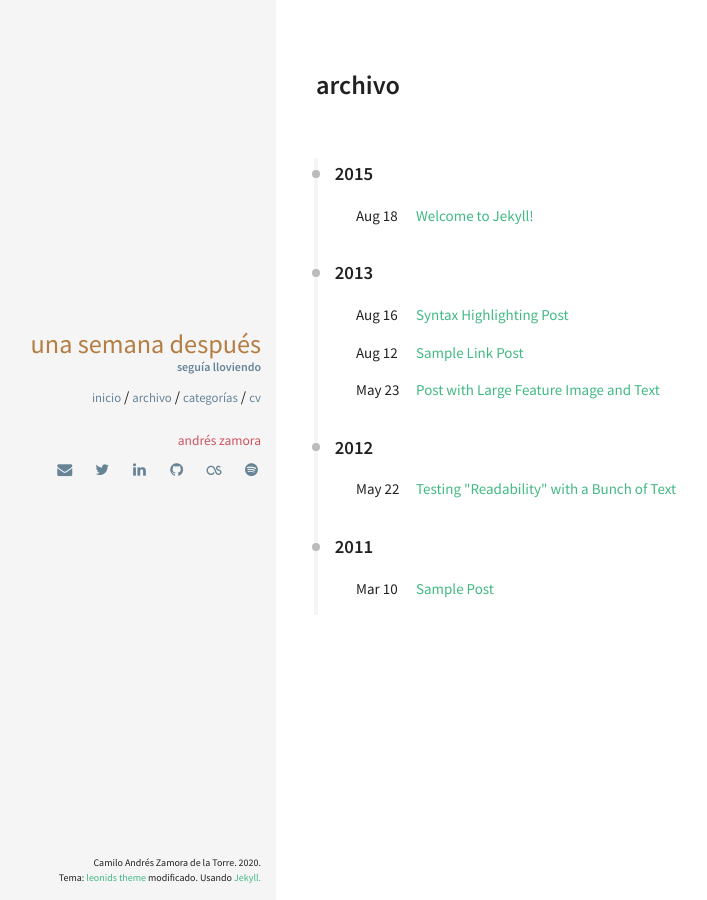
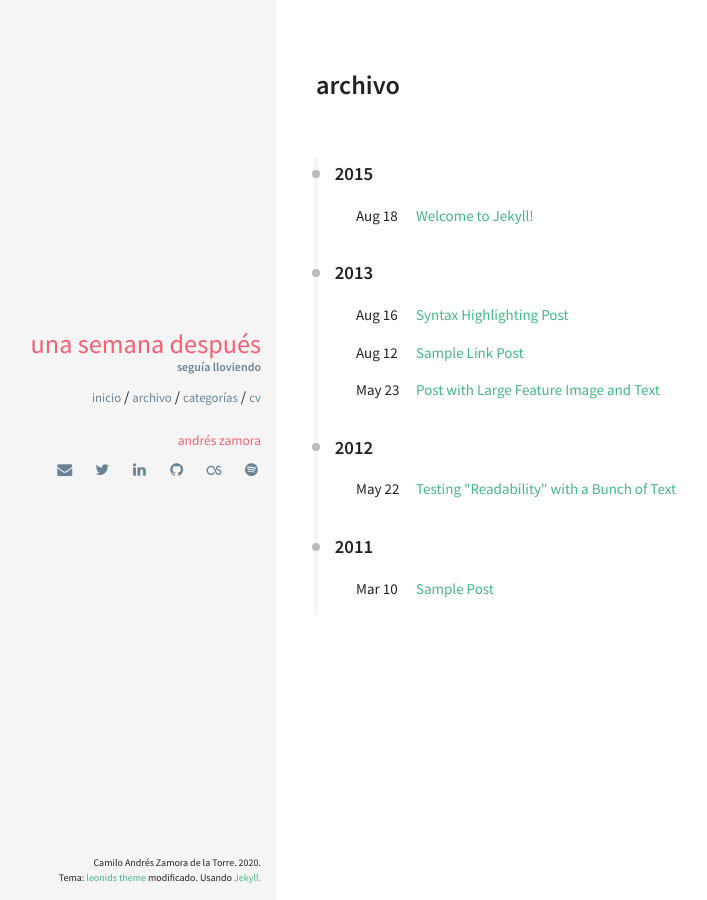
Before and after one commit to cazdlt/cazdlt.github.io, a Jekyll site: the page built from archive.html, in a window 1280 px wide. Shown: the whole page, without its empty margins (44-751 px from the left). Built offline with Jekyll 4.4.1, drawn with Linux system fonts in a browser that asks for light colours.

Commit message:
cambio de colores

```diff
--- a/_config.yml
+++ b/_config.yml
@@ -3,7 +3,7 @@
 # Site wide configuration
 ####################################
 #
-title: ZDLT
+title: cazdlt
 email: cazdlt@gmail.com
 description:
 url: # the base hostname & protocol for your site
@@ -17,7 +17,7 @@ keywords: ["blog", "jekyll"]
 timezone:          America/Bogota
 markdown:          kramdown
 highlighter:       rouge
-excerpt_separator: <!--more-->
+excerpt_separator: <!--ver más-->
 permalink:         /articles/:year-:month/:title
 
 kramdown:
--- a/_sass/pages/_layout.scss
+++ b/_sass/pages/_layout.scss
@@ -31,7 +31,7 @@
   }
   .author_name {
     display: block;
-    color: #b37d43;
+    color: #F36170;
     // color: #F36170;
     font-size: 1.75em;
     // text-transform: lowercase;
@@ -47,7 +47,7 @@
   .author_bio {
     font-size: 90%;
     display: block;
-    color: #cd5360
+    color: #F36170
   }
   @include media-query($medium-screen) {
     text-align: right;
```
